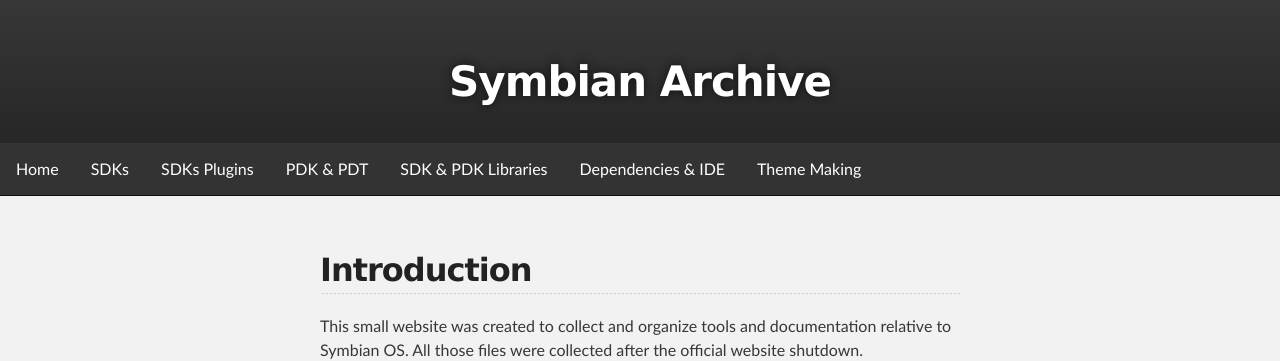
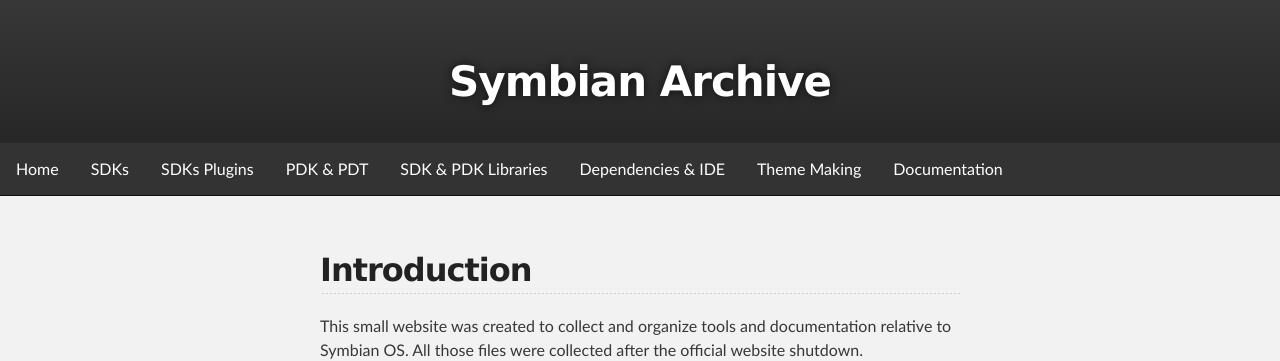
Before and after one commit to mrRosset/Symbian-Archive, a Jekyll site: the page built from index.md, in a window 1280 px wide. Shown: the top 361 px of the page. Built offline with Jekyll 4.4.1, drawn with Linux system fonts in a browser that asks for light colours; our own code applies the rules of GitHub Pages for plain Markdown files; the repository's description, which GitHub fills in, is left out.

Commit message:
add Documentation to menu

```diff
--- a/_layouts/default.html
+++ b/_layouts/default.html
@@ -38,6 +38,7 @@
 			<li><a href="SDKs-Docs.html">SDK &amp; PDK Libraries</a></li>
 			<li><a href="Dep&IDE.html">Dependencies &amp; IDE</a></li>
 			<li><a href="Themes.html">Theme Making</a></li>
+			<li><a href="Documentation.html">Documentation</a></li>
 		  </ul>
         </header>
     </div>
```
